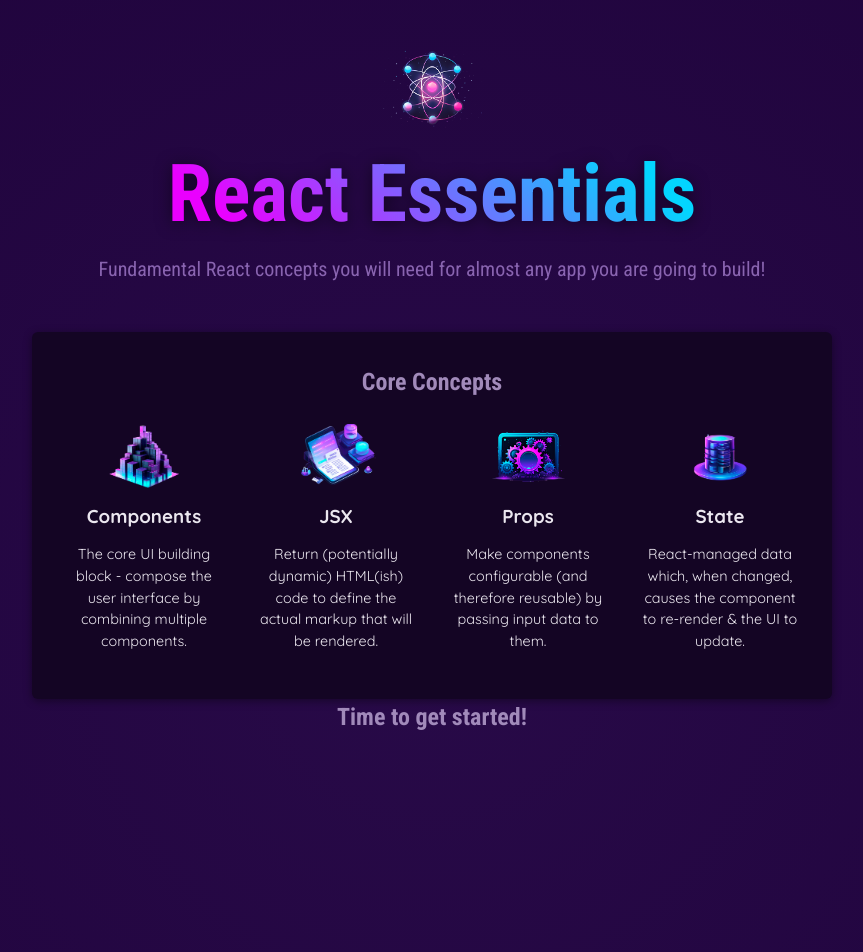
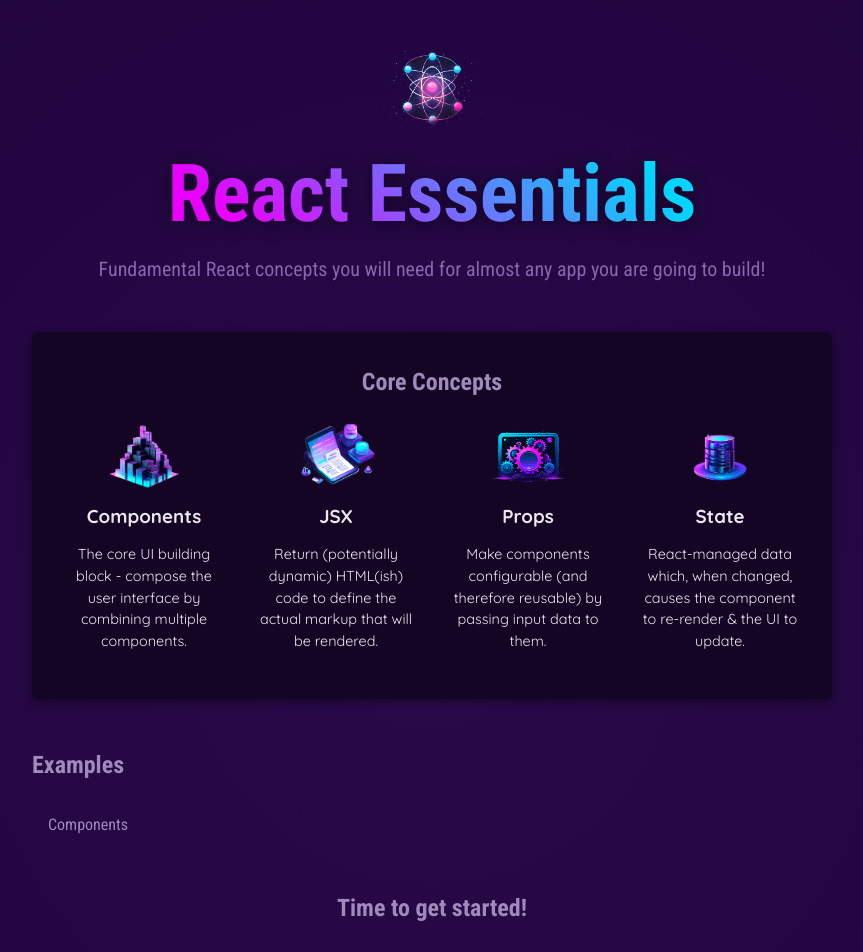
Before and after one commit to karnandohuang/udemy-react-starting-project, a React (Vite) app: page / in a window 1280 px wide. Shown: the top 952 px of the page, without its empty margins (208-1071 px from the left). Built offline with nearby package versions, Linux system fonts and the light colour scheme.

Commit message:
added TabButton component

```diff
--- a/src/App.jsx
+++ b/src/App.jsx
@@ -1,6 +1,7 @@
 import {CORE_CONCEPTS} from './data'
 import Header from "./components/Header/Header";
 import CoreConcept from "./components/CoreConcept";
+import TabButton from "./components/TabButton";
 
 function App() {
   return (
@@ -20,6 +21,14 @@
                   <CoreConcept {...CORE_CONCEPTS[3]} />
               </ul>
           </section>
+          <section id="examples">
+              <h2>Examples</h2>
+              <menu>
+                  <TabButton>
+                      Components
+                  </TabButton>
+              </menu>
+          </section>
         <h2>Time to get started!</h2>
       </main>
     </div>
--- /dev/null
+++ b/src/components/TabButton.jsx
@@ -0,0 +1,7 @@
+export default function TabButton ({ children }) {
+    return (
+        <li>
+            <button>{children}</button>
+        </li>
+    )
+}
```
